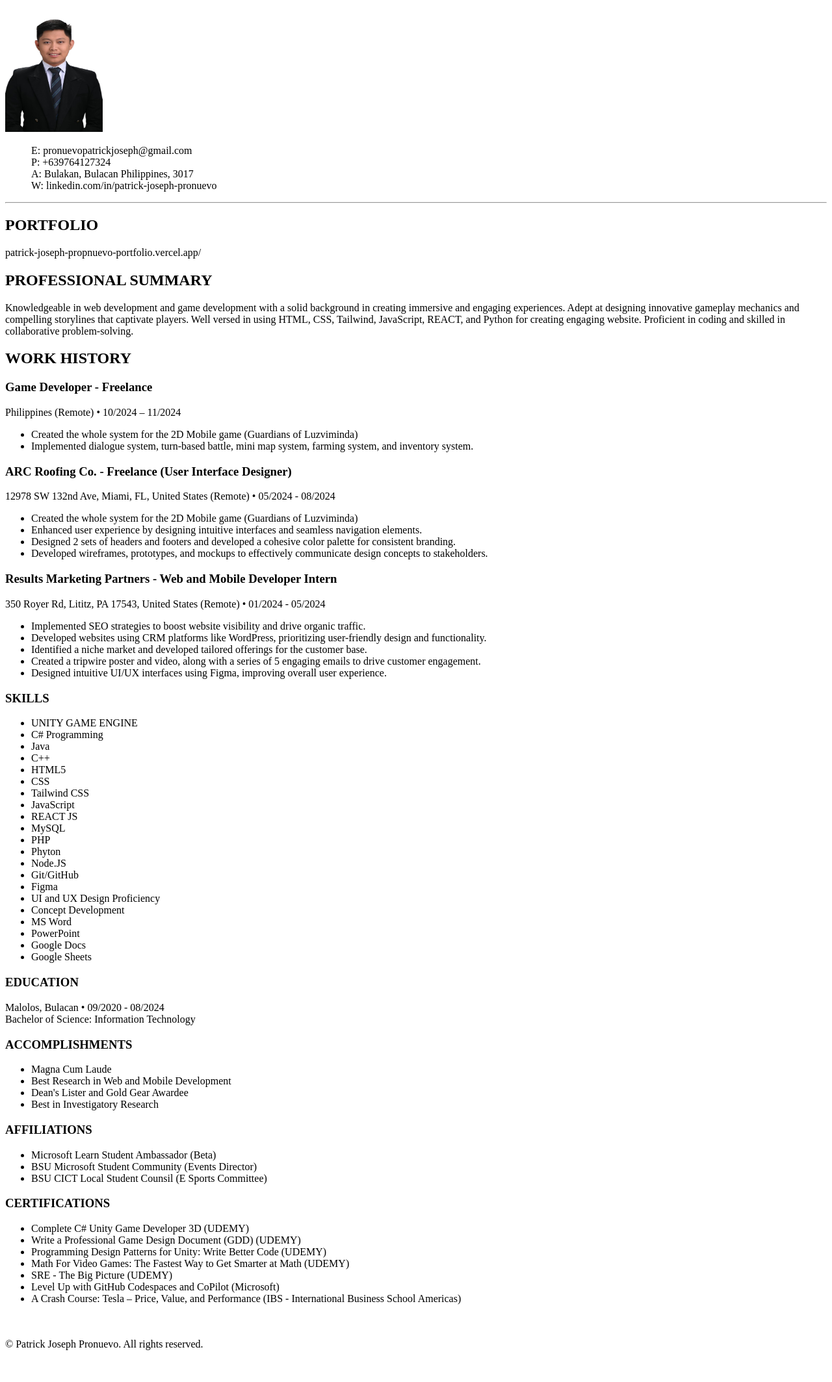
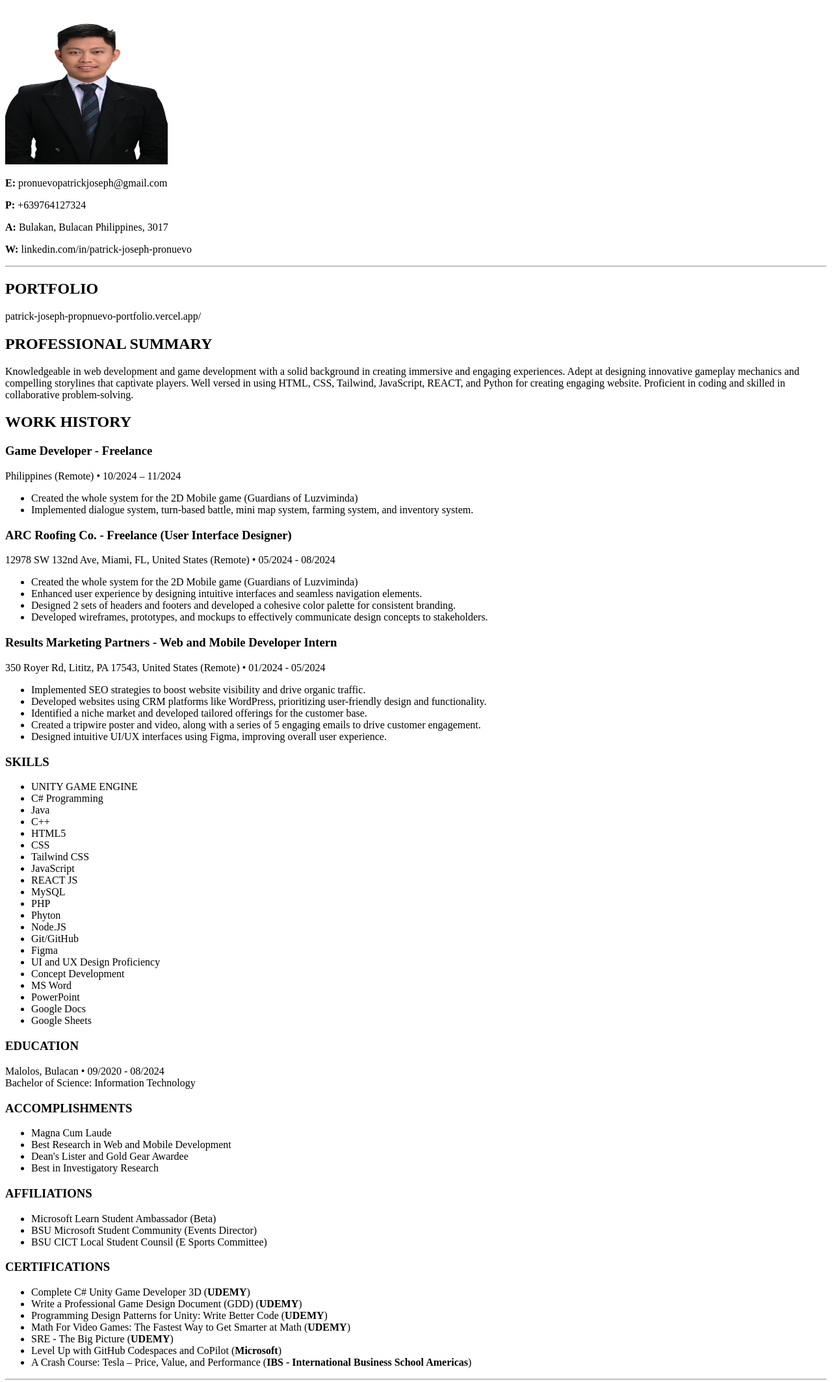
Before and after one commit to 3xjoseph/Trix-s-Online-Resume, a plain HTML site: page index.html in a window 1280 px wide. Shown: the part 77-2204 px from the top of the page at 65% size. Before the commit the page ends 2163 px from the top, so only its background shows below. Drawn offline with Linux system fonts and the light colour scheme.

Commit message:
Used the <b> tag
Used the <b> tag to highlight text in CERTIFICATIONS

```diff
--- a/index.html
+++ b/index.html
@@ -7,14 +7,12 @@
     </head>
     <body>
         <h1>Patrick Joseph Pronuevo</h1>
-        <img src="./assets/images/Profile_Picture.png" alt="Profile Picture" height="200px" width="150">
+        <img src="./assets/images/Profile_Picture.png" alt="Profile Picture" height="250px" width="250">
 
-       <ul style="list-style-type: none;">
-        <li>E: pronuevopatrickjoseph@gmail.com</li>
-        <li>P: +639764127324</li>
-        <li>A: Bulakan, Bulacan Philippines, 3017</li>
-        <li>W: linkedin.com/in/patrick-joseph-pronuevo</li>
-       </ul>
+       <p><b>E:</b> pronuevopatrickjoseph@gmail.com</p>
+       <p><b>P:</b> +639764127324</p>
+       <p><b>A:</b> Bulakan, Bulacan Philippines, 3017</p>
+       <p><b>W:</b> linkedin.com/in/patrick-joseph-pronuevo</p>
 
        <hr>
 
@@ -118,16 +116,17 @@
          <!--CERTIFICATIONS-->
         <h3>CERTIFICATIONS</h3>
         <ul>
-            <li>Complete C# Unity Game Developer 3D (UDEMY)</li>
-            <li>Write a Professional Game Design Document (GDD) (UDEMY)</li>
-            <li>Programming Design Patterns for Unity: Write Better Code  (UDEMY)</li>
-            <li>Math For Video Games: The Fastest Way to Get Smarter at Math  (UDEMY)</li>
-            <li>SRE - The Big Picture (UDEMY)</li>
-            <li>Level Up with GitHub Codespaces and CoPilot (Microsoft)</li>
-            <li>A Crash Course: Tesla – Price, Value, and Performance (IBS -  International Business School Americas)</li>
+            <li>Complete C# Unity Game Developer 3D (<b>UDEMY</b>)</li>
+            <li>Write a Professional Game Design Document (GDD) (<b>UDEMY</b>)</li>
+            <li>Programming Design Patterns for Unity: Write Better Code  (<b>UDEMY</b>)</li>
+            <li>Math For Video Games: The Fastest Way to Get Smarter at Math  (<b>UDEMY</b>)</li>
+            <li>SRE - The Big Picture (<b>UDEMY</b>)</li>
+            <li>Level Up with GitHub Codespaces and CoPilot (<b>Microsoft</b>)</li>
+            <li>A Crash Course: Tesla – Price, Value, and Performance (<b>IBS -  International Business School Americas</b>)</li>
         </ul>
 
-        <br> <br>
+        <hr>
+        <br>
         <footer>© Patrick Joseph Pronuevo. All rights reserved.</footer>
     </body>
 </html>
```
